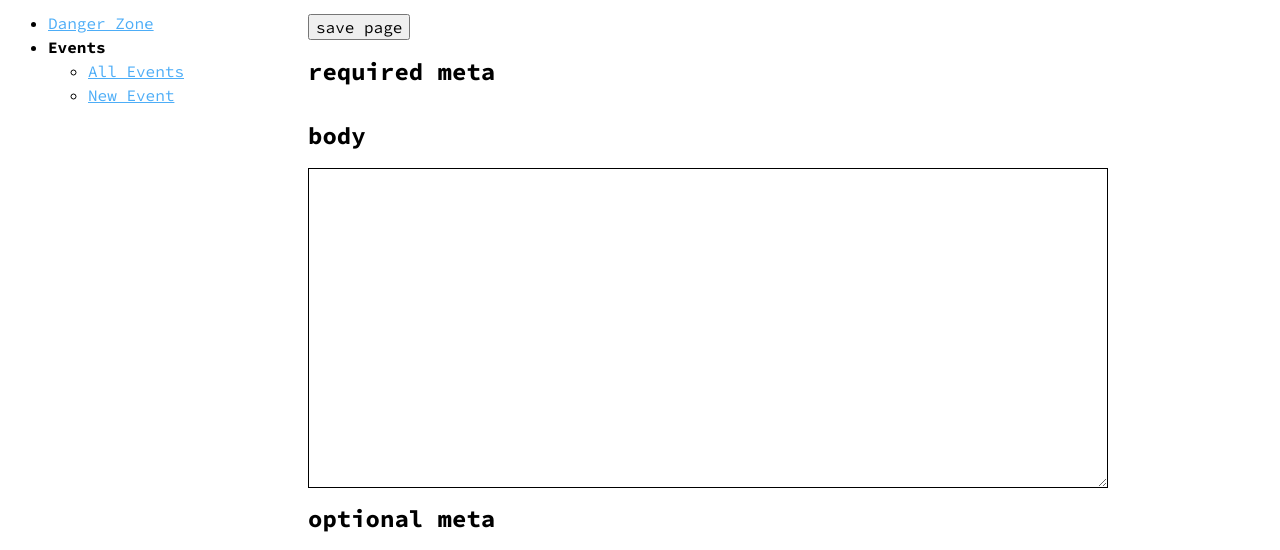
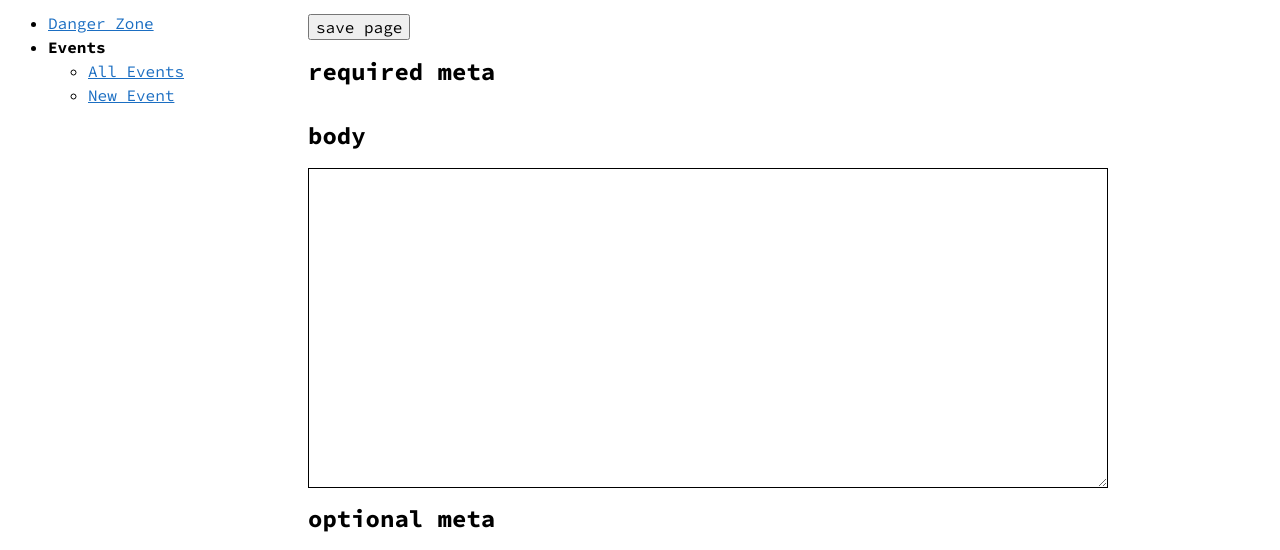
Before and after one commit to chicagomegagames/website-editor, a Flask app: template templates/edit.html in a window 1280 px wide. Shown: the part 61-611 px from the top of the page. Run offline with Flask 2, Linux system fonts and the light colour scheme; the template is opened without the code that fills it, so the values that code supplies are empty.

Commit message:
Use darker link color

```diff
--- a/static/css/main.css
+++ b/static/css/main.css
@@ -5,7 +5,7 @@ body {
   line-height: 1.5em; }
 
 a {
-  color: #4dadf7; }
+  color: #1b6ec2; }
 
 .sidebar {
   width: 300px;
--- a/static/css/scss/main.scss
+++ b/static/css/scss/main.scss
@@ -12,7 +12,7 @@ body {
 }
 
 a {
-  color: #4dadf7;
+  color: #1b6ec2;
 }
 
 .sidebar {
```
